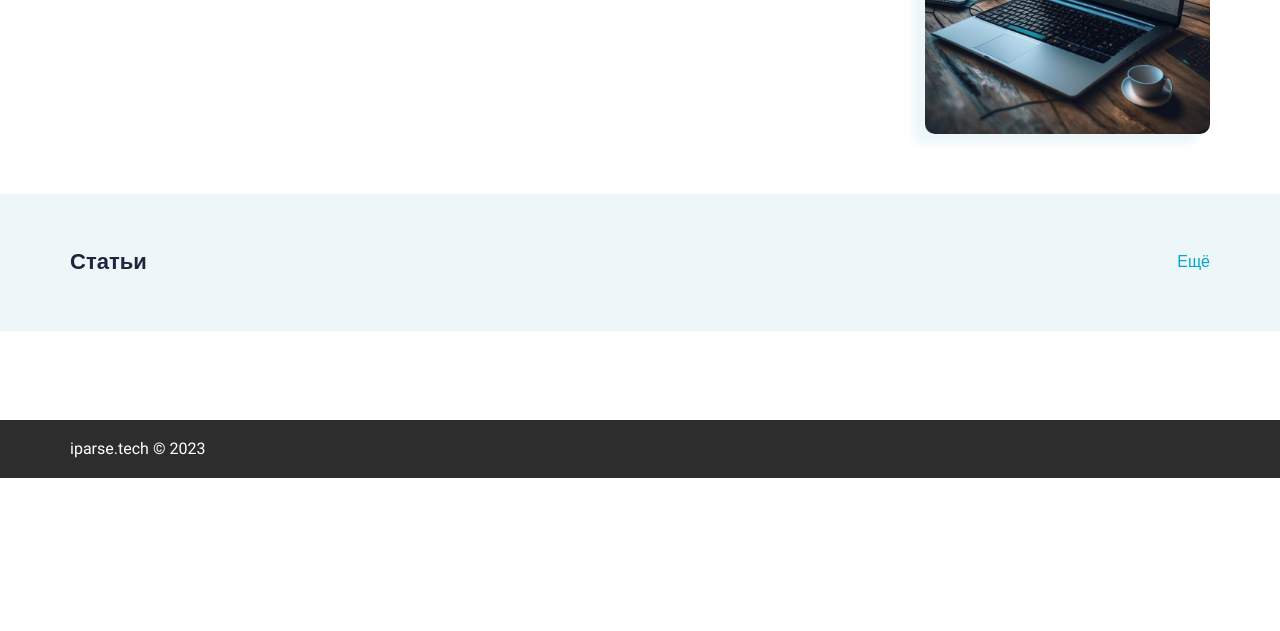
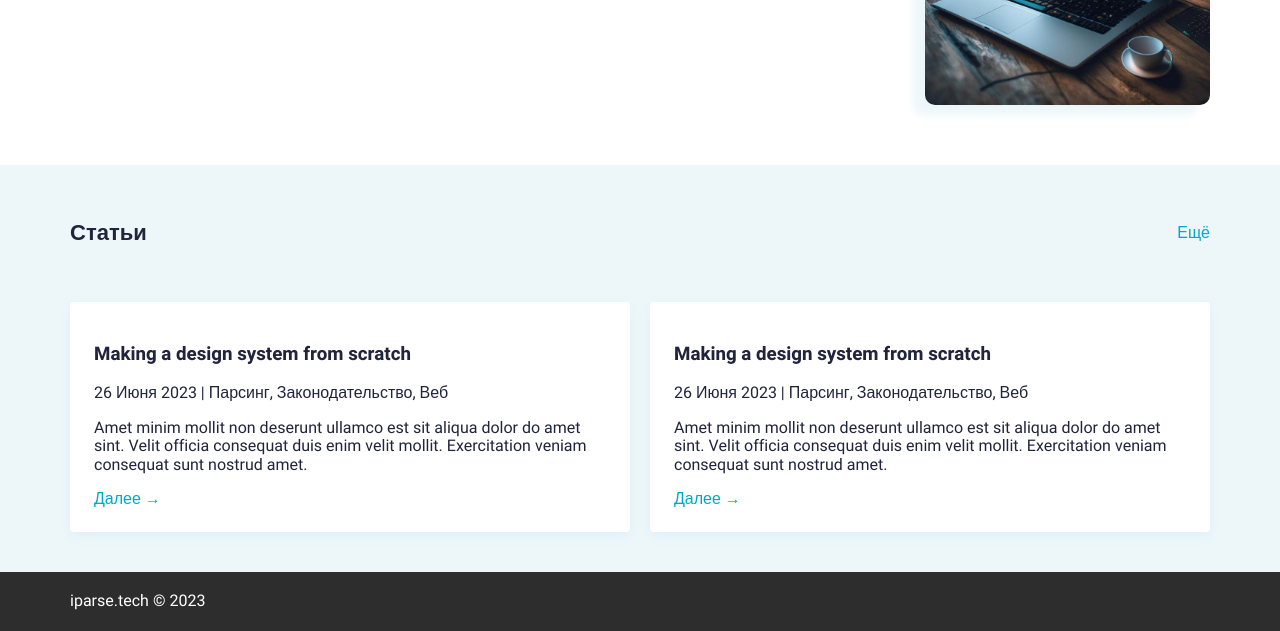
Before and after one commit to SergeiAmpilov/iparse-static, a plain HTML site: page index.html in a window 1280 px wide. Shown: the part 322-953 px from the top of the page. Before the commit the page ends 800 px from the top, so only its background shows below. Drawn offline with nearby package versions, Linux system fonts and the light colour scheme.

Commit message:
feat: articles card

```diff
--- a/index.html
+++ b/index.html
@@ -73,6 +73,48 @@
           </h2>
           <a href="/articles" class="articles__head_link">Ещё</a>
         </div>
+        <ul class="articles__list">
+          <!-- card -->
+          <li class="articles__card">
+            <h3 class="title3">
+              Making a design system from scratch
+            </h3>
+            <div class="articles__section">
+              26 Июня 2023
+              |
+              <span class="articles__tag">Парсинг</span>,
+              <span class="articles__tag">Законодательство</span>,
+              <span class="articles__tag">Веб</span>
+            </div>
+            <p class="articles__description">
+              Amet minim mollit non deserunt ullamco
+              est sit aliqua dolor do amet sint. Velit
+              officia consequat duis enim velit mollit.
+              Exercitation veniam consequat sunt nostrud amet.
+            </p>
+            <a href="/articles/detail" class="articles__head_link">Далее 	&#8594;</a>
+          </li>
+          <!-- card -->
+          <li class="articles__card">
+            <h3 class="title3">
+              Making a design system from scratch
+            </h3>
+            <div class="articles__section">
+              26 Июня 2023
+              |
+              <span class="articles__tag">Парсинг</span>,
+              <span class="articles__tag">Законодательство</span>,
+              <span class="articles__tag">Веб</span>
+            </div>
+            <p class="articles__description">
+              Amet minim mollit non deserunt ullamco
+              est sit aliqua dolor do amet sint. Velit
+              officia consequat duis enim velit mollit.
+              Exercitation veniam consequat sunt nostrud amet.
+            </p>
+            <a href="/articles/detail" class="articles__head_link">Далее 	&#8594;</a>
+          </li>
+        </ul>
       </div>
     </section>
   </main>
--- /dev/null
+++ b/style/articles/__card/articles__card.css
@@ -0,0 +1,6 @@
+.articles__card {
+  padding: 24px;
+  border-radius: 4px;
+  background: #FFF;
+  box-shadow: 0px 4px 10px 0px rgba(187, 225, 250, 0.25);
+}
--- a/style/articles/__head/_link/articles__head_link.css
+++ b/style/articles/__head/_link/articles__head_link.css
@@ -4,3 +4,10 @@
   font-size: 16px;
   text-decoration: none;
 }
+
+
+@media screen and (max-width: 600px) {
+  .articles__head .articles__head_link {
+    display: none;
+  }
+}
--- a/style/articles/__head/articles__head.css
+++ b/style/articles/__head/articles__head.css
@@ -3,3 +3,9 @@
   align-items: center;
   justify-content: space-between;
 }
+
+@media screen and (max-width: 600px) {
+  .articles__head {
+    justify-content: center;
+  }
+}
--- /dev/null
+++ b/style/articles/__list/articles__list.css
@@ -0,0 +1,16 @@
+.articles__list {
+  list-style-type: none;
+  margin: 20px 0;
+  padding: 0;
+
+  display: grid;
+  gap: 20px;
+  grid-template-columns: 1fr 1fr;
+}
+
+
+@media screen and (max-width: 600px) {
+  .articles__list {
+    grid-template-columns: 1fr;
+  }
+}
--- a/style/index.css
+++ b/style/index.css
@@ -17,6 +17,8 @@
 @import url(./articles/articles.css);
 @import url(./articles/__head/articles__head.css);
 @import url(./articles/__head/_link/articles__head_link.css);
+@import url(./articles/__list/articles__list.css);
+@import url(./articles/__card/articles__card.css);
 
 @import url(./footer/footer.css);
 @import url(./footer/__content/footer__content.css);
--- a/style/promo/promo.css
+++ b/style/promo/promo.css
@@ -1,4 +1,5 @@
 .promo {
+  margin-top: 60px;
   display: grid;
   grid-template-columns: 3fr 1fr;
 }
```
